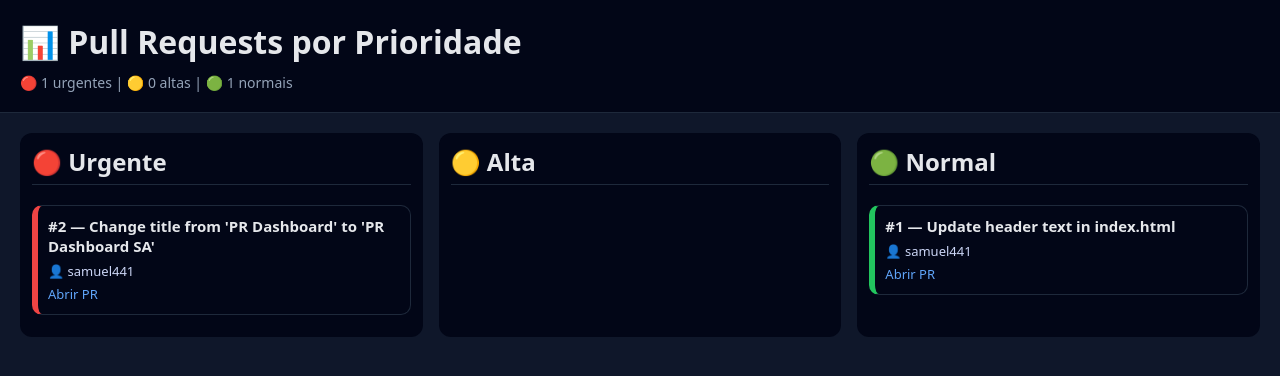
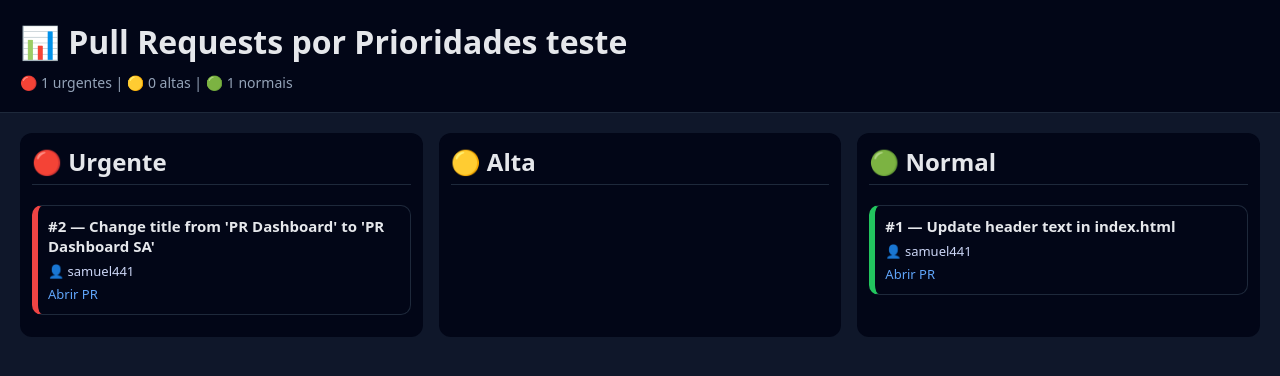
Before and after one commit to samuel441/git-page-pr, a plain HTML site: page index.html in a window 1280 px wide. Drawn offline with Linux system fonts and the light colour scheme.

Commit message:
Update header title in index.html

```diff
--- a/index.html
+++ b/index.html
@@ -7,7 +7,7 @@
 </head>
 <body>
   <header>
-    <h1>📊 Pull Requests por Prioridade</h1>
+    <h1>📊 Pull Requests por Prioridades teste</h1>
     <div id="stats"></div>
   </header>
 
```
